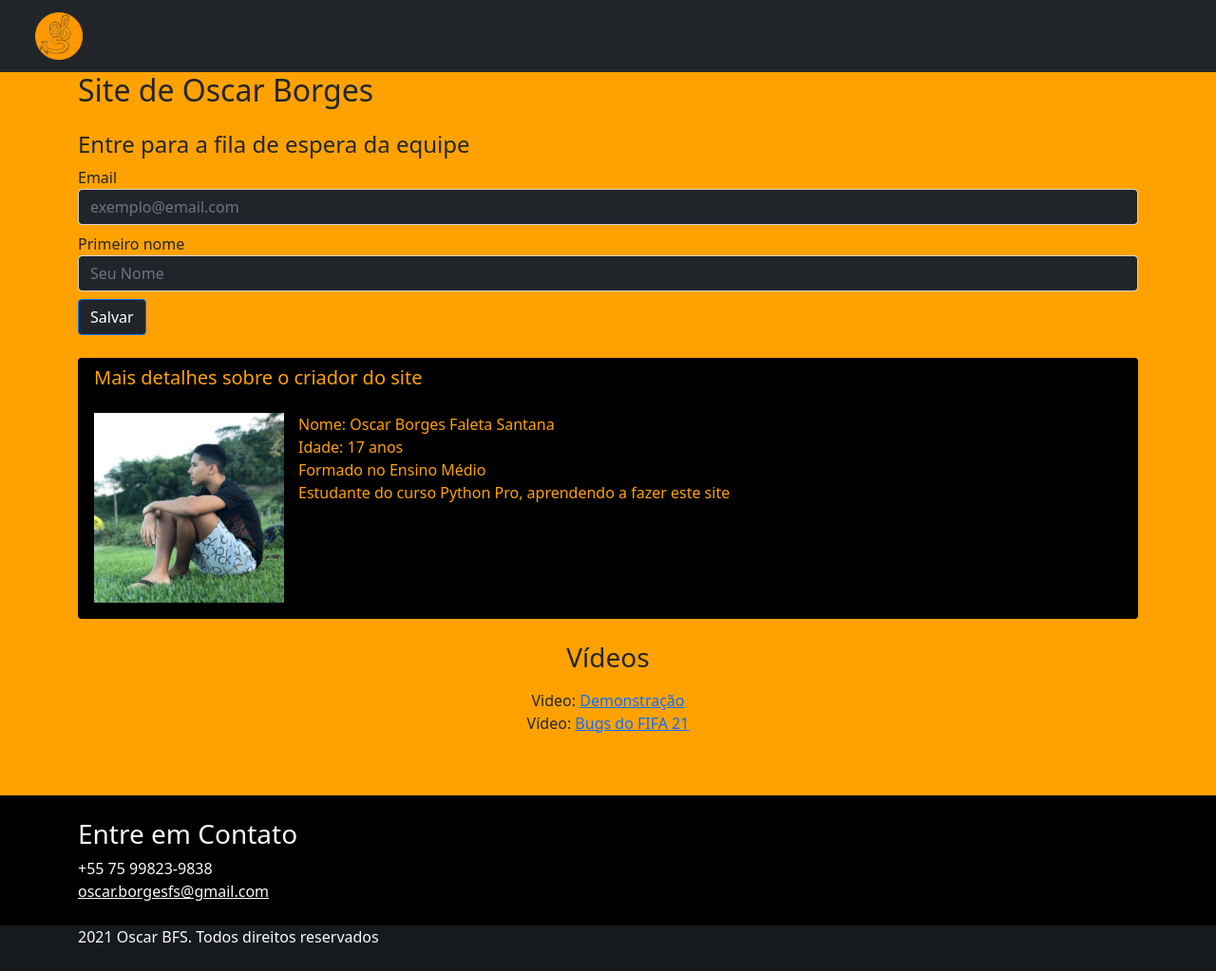
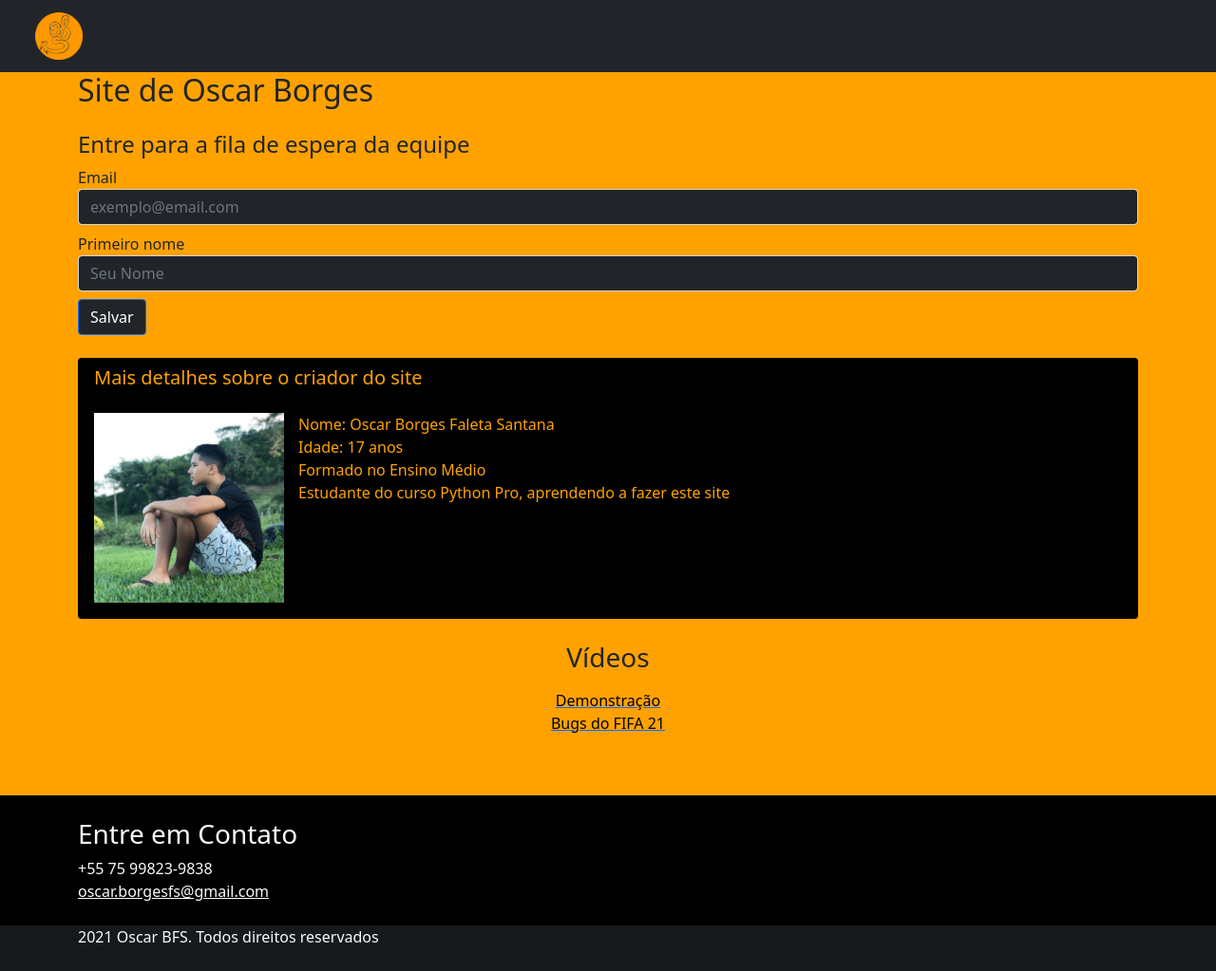
Before and after one commit to oscarbfs/curso-django_hands-on, a Django app: page / in a window 1280 px wide. Shown: the whole page at 95% size. Run offline with Django 3.2, Linux system fonts and the light colour scheme; some libraries are stand-ins or nearby versions.

Commit message:
Acesso a Atributos no Template

```diff
--- a/pypro/base/templates/base/home.html
+++ b/pypro/base/templates/base/home.html
@@ -73,11 +73,11 @@
                 <div style="text-align:center">
                     <h3 class="mt-4 mb-3">Vídeos</h3>
                     <p>
-                        Video: <a
-                            href="https://pythonprodjango-ho.herokuapp.com/aperitivos/demonstracao">Demonstração</a><br>
-                        Vídeo: <a
-                            href="https://pythonprodjango-ho.herokuapp.com/aperitivos/desinteligencia-artificial">Bugs
-                        do FIFA 21</a>
+                        <a href="https://pythonprodjango-ho.herokuapp.com/aperitivos/demonstracao"><font
+                            color="#000000">Demonstração</font></a><br>
+                        <a href="https://pythonprodjango-ho.herokuapp.com/aperitivos/desinteligencia-artificial"><font
+                            color="#000000">Bugs
+                        do FIFA 21</font></a>
                     </p>
                 </div>
             </div>
```
Also changed, not shown: pypro/aperitivos/tests/tests_indice.py (+1 -1 lines), pypro/aperitivos/views.py (+11 -4 lines), pypro/aperitivos/templates/aperitivos/video.html (line endings or trailing spaces), pypro/base/static/img/thumb_demonstração.png (added).
